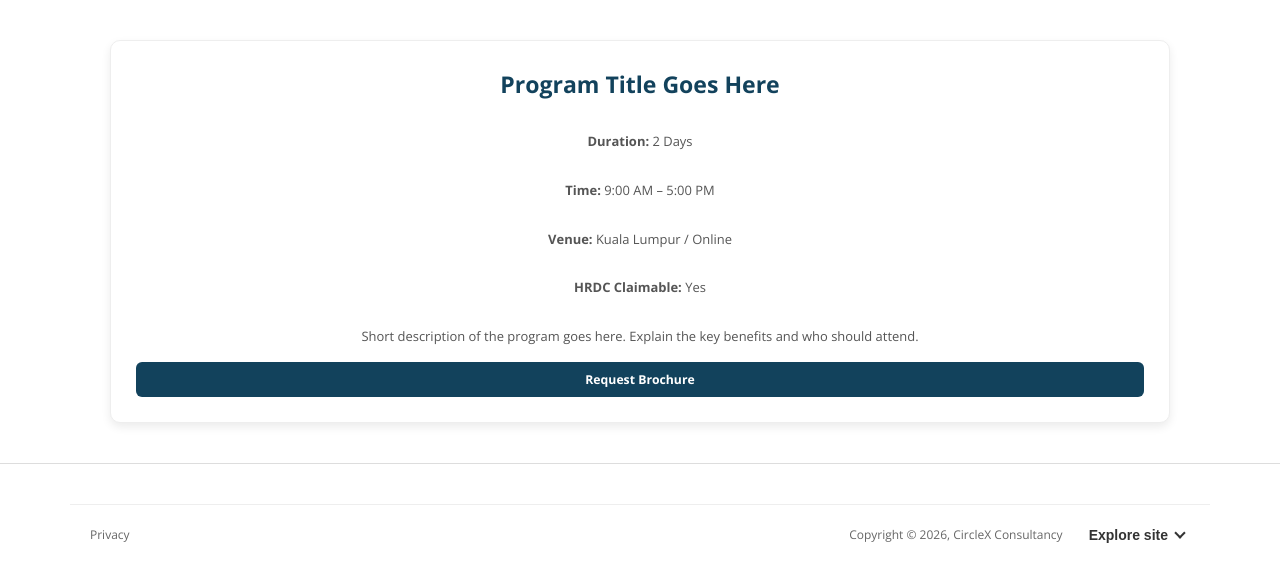
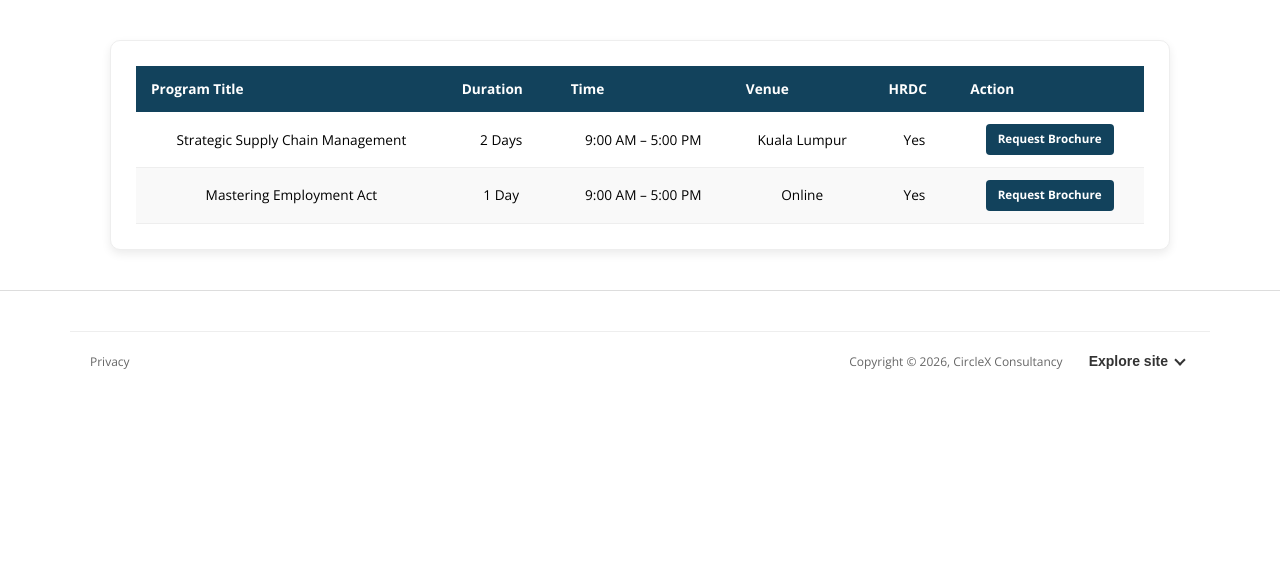
Before and after one commit to kiaarjen27/cxcons, a Jekyll site: the page built from public-training.html, in a window 1280 px wide. Shown: the part 483-1047 px from the top of the page. Built offline with Jekyll 4.4.1, drawn with Linux system fonts in a browser that asks for light colours; after the commit the page ends 900 px from its top, so only the background shows below that.

Commit message:
Update public-training.html

```diff
--- a/public-training.html
+++ b/public-training.html
@@ -12,18 +12,51 @@ description: Explore upcoming public training programs by Circlex Consultancy. H
 
   <div class="content-wrapper">
 
-    <!-- Program Card Example -->
-    <div class="card">
-      <h2>Program Title Goes Here</h2>
-      <p><strong>Duration:</strong> 2 Days</p>
-      <p><strong>Time:</strong> 9:00 AM – 5:00 PM</p>
-      <p><strong>Venue:</strong> Kuala Lumpur / Online</p>
-      <p><strong>HRDC Claimable:</strong> Yes</p>
-      <p>Short description of the program goes here. Explain the key benefits and who should attend.</p>
-      <a href="/contact.html">Request Brochure</a>
+    <div class="card" style="overflow-x: auto;">
+      <table style="width: 100%; border-collapse: collapse; font-size: 0.95em;">
+        <thead>
+          <tr style="background-color: #12425c; color: white; text-align: left;">
+            <th style="padding: 12px 15px;">Program Title</th>
+            <th style="padding: 12px 15px;">Duration</th>
+            <th style="padding: 12px 15px;">Time</th>
+            <th style="padding: 12px 15px;">Venue</th>
+            <th style="padding: 12px 15px;">HRDC</th>
+            <th style="padding: 12px 15px;">Action</th>
+          </tr>
+        </thead>
+        <tbody>
+          <!-- Example Row 1 -->
+          <tr style="border-bottom: 1px solid #eee;">
+            <td style="padding: 12px 15px;">Strategic Supply Chain Management</td>
+            <td style="padding: 12px 15px;">2 Days</td>
+            <td style="padding: 12px 15px;">9:00 AM – 5:00 PM</td>
+            <td style="padding: 12px 15px;">Kuala Lumpur</td>
+            <td style="padding: 12px 15px;">Yes</td>
+            <td style="padding: 12px 15px;">
+              <a href="/contact.html" class="button" style="background-color: #12425c; color: white; padding: 6px 12px; border-radius: 4px; font-size: 0.85em; text-decoration: none;">
+                Request Brochure
+              </a>
+            </td>
+          </tr>
+
+          <!-- Example Row 2 -->
+          <tr style="border-bottom: 1px solid #eee; background-color: #f9f9f9;">
+            <td style="padding: 12px 15px;">Mastering Employment Act</td>
+            <td style="padding: 12px 15px;">1 Day</td>
+            <td style="padding: 12px 15px;">9:00 AM – 5:00 PM</td>
+            <td style="padding: 12px 15px;">Online</td>
+            <td style="padding: 12px 15px;">Yes</td>
+            <td style="padding: 12px 15px;">
+              <a href="/contact.html" class="button" style="background-color: #12425c; color: white; padding: 6px 12px; border-radius: 4px; font-size: 0.85em; text-decoration: none;">
+                Request Brochure
+              </a>
+            </td>
+          </tr>
+
+          <!-- Add more rows below -->
+        </tbody>
+      </table>
     </div>
-
-    <!-- Duplicate the card above for more programs -->
 
   </div>
 </main>
```
